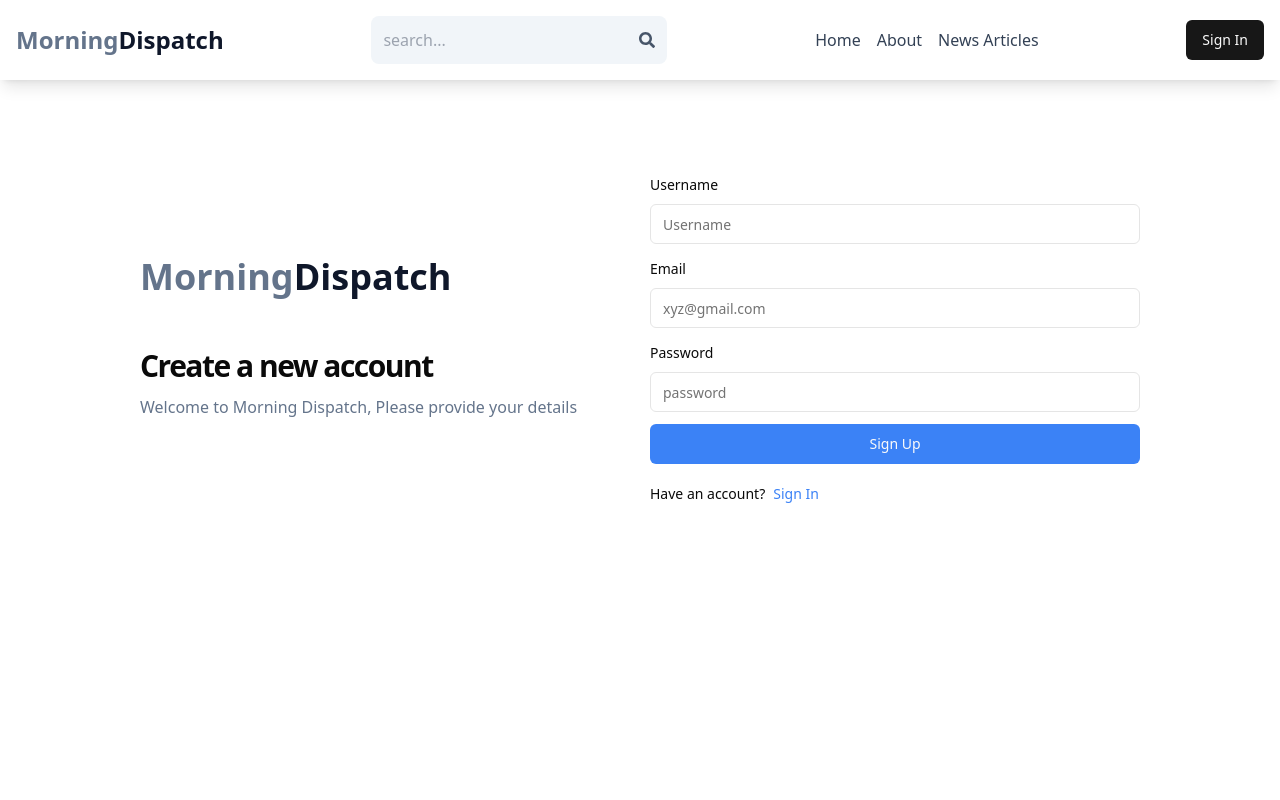
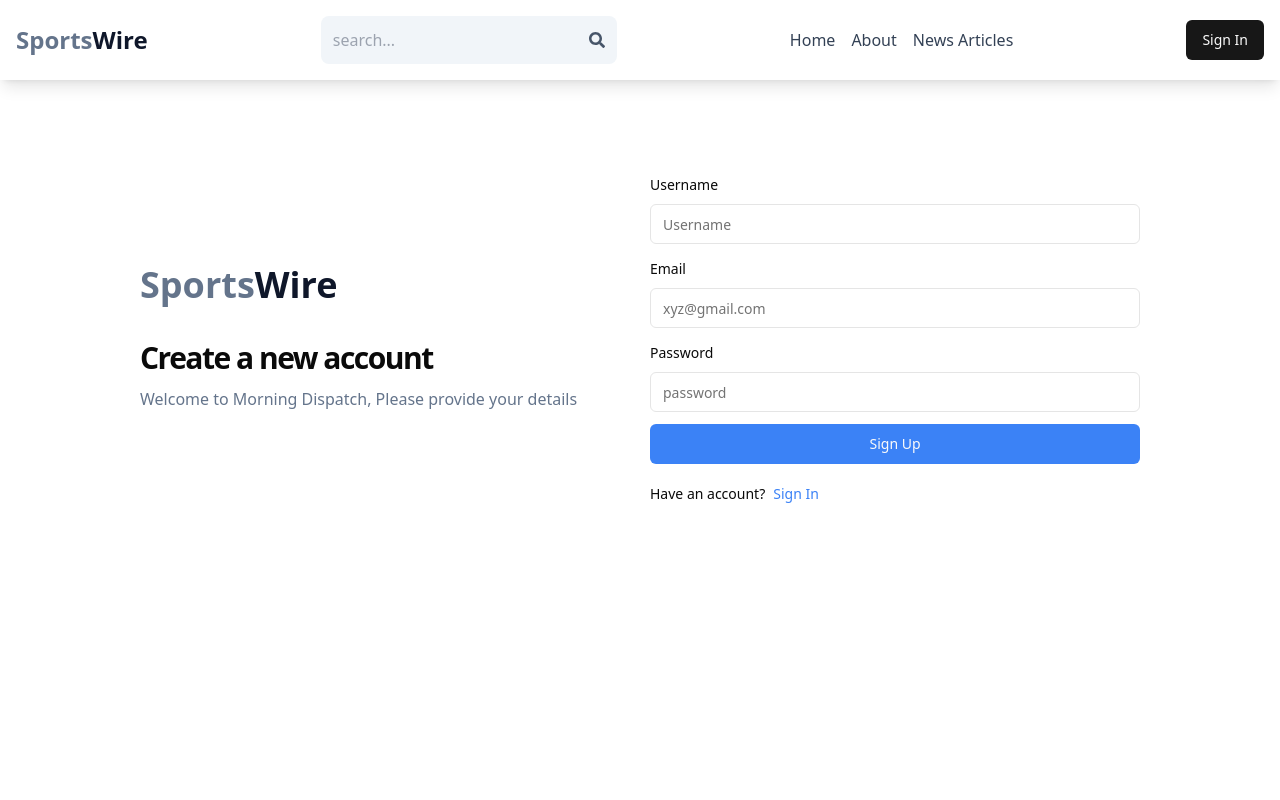
Before and after one commit to VivekRanjan620/News-Portal-Morning-Dispatch, a React (Vite) app in the folder Frontend/: page /sign-up in a window 1280 px wide. Shown: the top 800 px of the page. Built offline with nearby package versions, Linux system fonts and the light colour scheme.

Commit message:
Name change morn disp to SportsWire

```diff
--- a/Frontend/src/auth/forms/SignInForm.jsx
+++ b/Frontend/src/auth/forms/SignInForm.jsx
@@ -86,8 +86,8 @@ function SignInForm() {
         {/* left */}
         <div className="flex-1">
           <Link to={"/"} className="font-bold text-2xl sm:text-4xl flex-wrap">
-            <span className="text-slate-500">Morning</span>
-            <span className="text-slate-900">Dispatch</span>
+            <span className="text-slate-500">Sports</span>
+            <span className="text-slate-900">Wire</span>
           </Link>
 
           <h2
--- a/Frontend/src/auth/forms/SignUpForm.jsx
+++ b/Frontend/src/auth/forms/SignUpForm.jsx
@@ -87,14 +87,14 @@ function SignUpForm() {
       >
         {/* left */}
         <div className="flex-1">
-          <Link to={"/"} className="font-bold text-2xl sm:text-4xl flex-wrap">
-            <span className="text-slate-500">Morning</span>
-            <span className="text-slate-900">Dispatch</span>
+          <Link to={"/"} className="font-bold text-2.5xl sm:text-4xl flex-wrap">
+            <span className="text-slate-500">Sports</span>
+            <span className="text-slate-900">Wire</span>
           </Link>
 
           <h2
             className="text-[24px] md:text-[30px] font-bold leading-[140%]
-                  tracking-tighter pt-5 sm:pt-12"
+                  tracking-tighter pt-5 sm:pt-8"
           >
             Create a new account
           </h2>
--- a/Frontend/src/components/shared/Header.jsx
+++ b/Frontend/src/components/shared/Header.jsx
@@ -9,8 +9,8 @@ function Header() {
     <div className='flex justify-between items-center max-w-6xl lg:max-w-7xl mx-auto p-4'>
         <Link to={'/'}>
           <h1 className='font-bold text-xl sm:text-2xl flex flex-wrap'>
-            <span className='text-slate-500'>Morning</span>
-            <span className='text-slate-900'>Dispatch</span>
+            <span className='text-slate-500'>Sports</span>
+            <span className='text-slate-900'>Wire</span>
           </h1>
         </Link>
 
```
